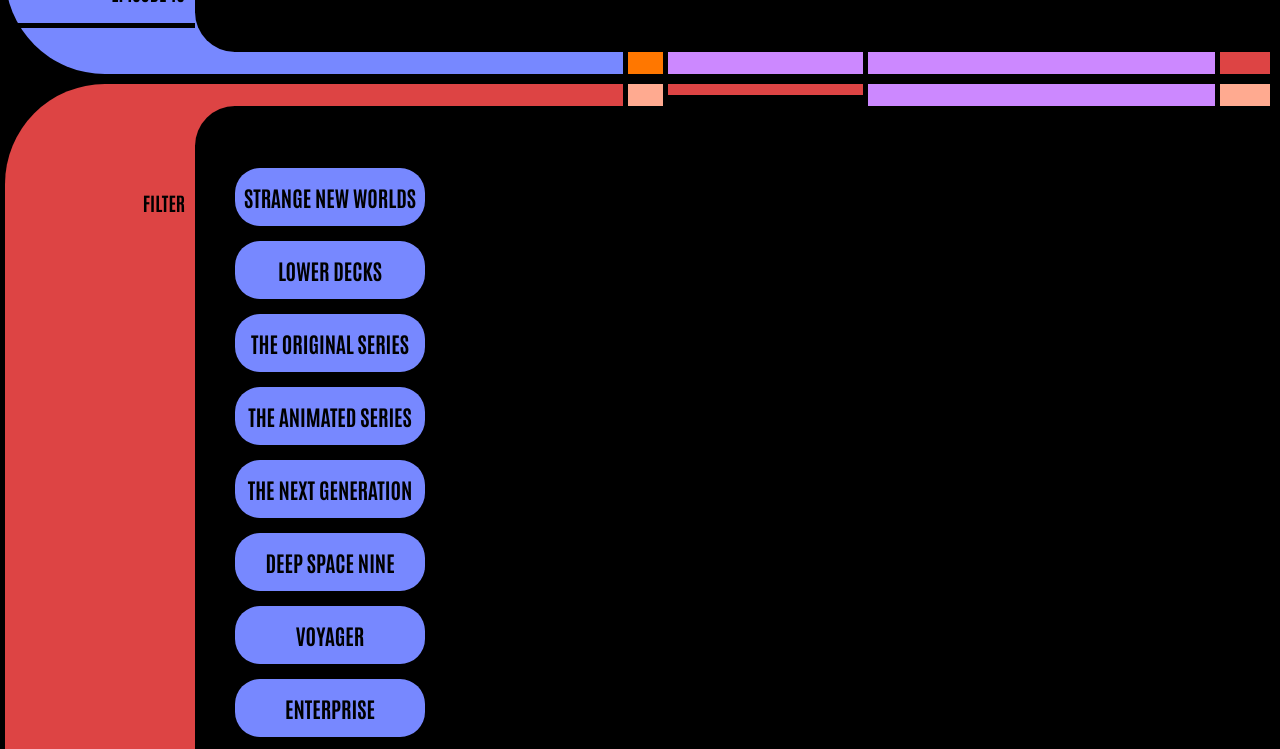
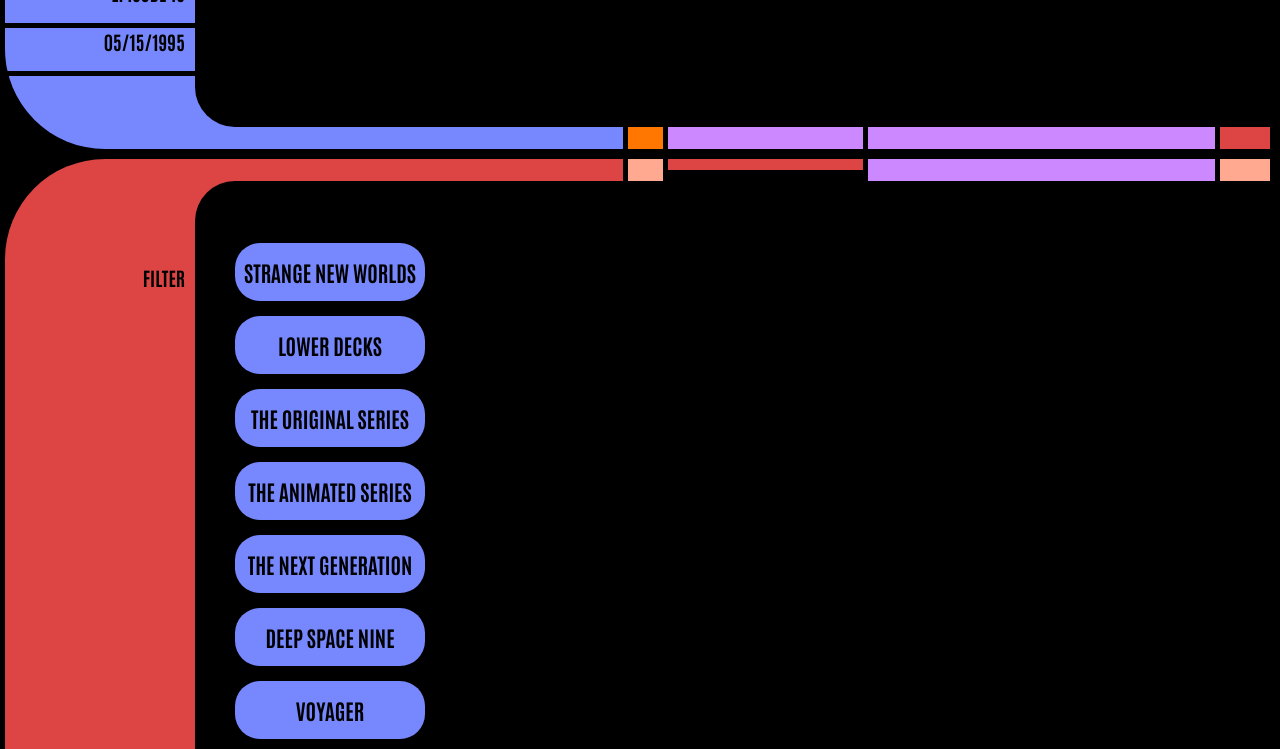
Before and after one commit to mktwohy/StarTrekEpisodePicker, a website built with webpack: page index.html in a window 1280 px wide. Shown: the part 193-942 px from the top of the page. Built offline with nearby package versions, Linux system fonts and the light colour scheme; files whose address does not match are found by name.

Commit message:
add release date

```diff
--- a/index.html
+++ b/index.html
@@ -18,8 +18,9 @@
         <div class="left-frame-top">
             <div class="panel-5" style="padding-bottom: 40px; line-height: 1.2;"></div>
             <div id="series" class="panel-3">SERIES</div>
-            <div id="season" class="panel-3">SEASON</div>
-            <div id="episode_number" class="panel-3">EPISODE NUMBER</div>
+            <div id="season" class="panel-3">SEASON ??</div>
+            <div id="episode_number" class="panel-3">EPISODE ??</div>
+            <div id="release_date" class="panel-3">RELEASE ??/??/????</div>
         </div>
 
         <div class="right-frame-top">
@@ -35,7 +36,7 @@
                     </div>
                 </div>
             </div>
-
+            <div style="height: 75px"></div>
             <div class="top-corner-bg">
                 <div class="top-corner"></div>
             </div>
--- a/src/database.ts
+++ b/src/database.ts
@@ -83,7 +83,7 @@
     stardateEnd: number
     yearStart: number
     yearEnd: number
-    usAirDate: number
+    usAirDate: string
 }
 
 export interface Season {
--- a/src/index.ts
+++ b/src/index.ts
@@ -62,8 +62,14 @@
     $('#season').text(`SEASON ${leftPadZeros(episode.season.seasonNumber)}`)
     $('#series').text(episode.series.title.toUpperCase())
     $('#episode_number').text(`EPISODE ${leftPadZeros(episode.episodeNumber)}`)
+    $('#release_date').text(`${formatDate(episode.usAirDate)}`)
 }
 
 function leftPadZeros(num: number, targetLength: number = 2): string {
     return num.toString().padStart(targetLength, '0');
 }
+
+function formatDate(date: string): string {
+    let [year, month, day] = date.split('-')
+    return `${month}/${day}/${year}`
+}
```
Also changed, not shown: dist/database.d.ts, dist/main.js.
